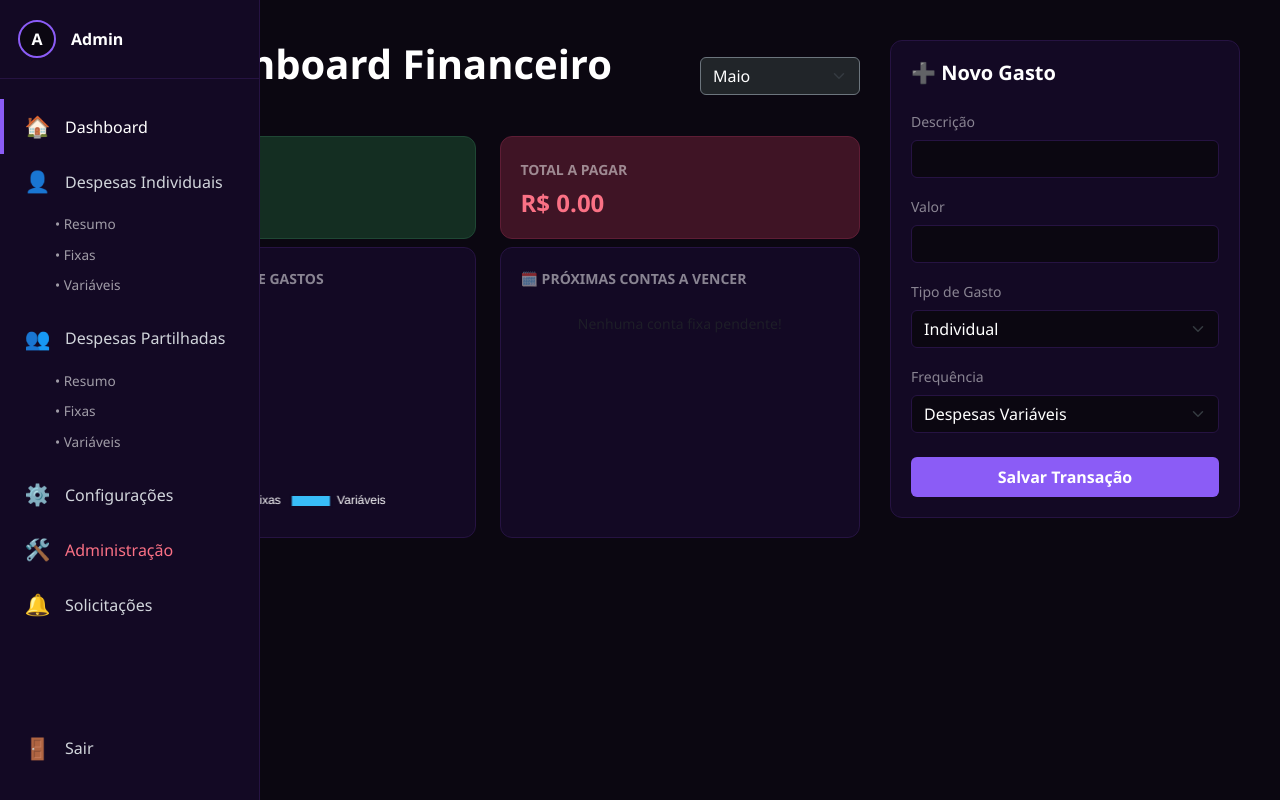
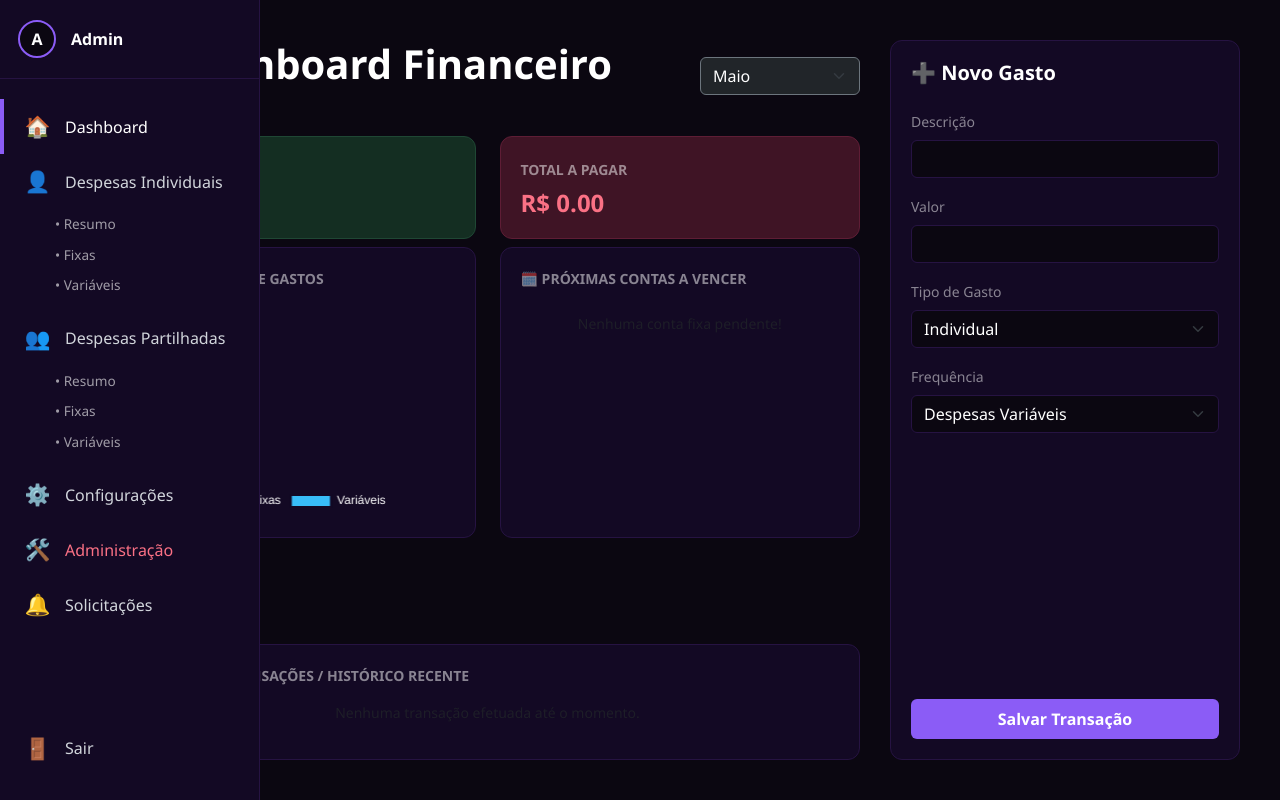
Before and after one commit to ThiViana/controle-de-gastos, a Flask app: page / in a window 1280 px wide. Run offline with Flask 3, Linux system fonts and the light colour scheme; a user stored in the database is signed in; data that the repository does not hold is empty.

Commit message:
style(dashboard): restaura bloco de historico recente e harmoniza colunas simetricas

```diff
--- a/templates/index.html
+++ b/templates/index.html
@@ -154,17 +154,26 @@
             border-radius: 50%;
         }
 
+        /* --- CONTEÚDO PRINCIPAL ALINHADO --- */
         .main-content {
             margin-left: 75px;
             padding: 40px;
             width: calc(100% - 75px);
             display: flex;
             gap: 30px;
+            align-items: stretch; /* Força as colunas a terem a mesma altura */
             transition: all 0.3s ease;
         }
-        .left-column { flex: 1; }
-        .right-column { width: 350px; }
+        .left-column {
+            flex: 1;
+            display: flex;
+            flex-direction: column;
+        }
+        .right-column {
+            width: 350px;
+        }
 
+        /* --- CARDS --- */
         .dashboard-card {
             background-color: var(--card-bg);
             border: 1px solid var(--border-color);
@@ -177,6 +186,15 @@
         .card-apagar { background-color: #3f1425; border-color: #5e1d35; }
         .card-apagar h4 { color: #fb7185; font-weight: bold; }
 
+        /* Estica o card de formulário para preencher toda a altura da coluna */
+        .card-form-full {
+            height: 100%;
+            display: flex;
+            flex-direction: column;
+            justify-content: flex-start;
+        }
+
+        /* --- FORMULÁRIO --- */
         .form-control, .form-select {
             background-color: #0b0711;
             border: 1px solid var(--border-color);
@@ -194,6 +212,7 @@
             font-weight: bold;
             border: none;
             transition: 0.2s;
+            margin-top: auto; /* Empurra o botão sempre para o final do card */
         }
         .btn-purple:hover {
             background-color: #7c3aed;
@@ -207,6 +226,7 @@
                 margin-left: 75px;
                 width: calc(100% - 75px);
                 gap: 15px;
+                align-items: initial;
             }
             .sidebar:hover { width: 75px; }
             .right-column { width: 100%; }
@@ -329,7 +349,7 @@
                 </div>
             </div>
 
-            <div class="row">
+            <div class="row mb-2">
                 <div class="col-md-6 col-12 mb-3 mb-md-0">
                     <div class="dashboard-card h-100 d-flex flex-column align-items-center justify-content-between">
                         <small class="text-white-50 fw-bold align-self-start mb-2">📊 CATEGORIAS DE GASTOS</small>
@@ -356,12 +376,28 @@
                     </div>
                 </div>
             </div>
+
+            <div class="dashboard-card mt-auto mb-0">
+                <small class="text-white-50 fw-bold d-block mb-3">⏱️ ÚLTIMAS TRANSAÇÕES / HISTÓRICO RECENTE</small>
+                {% if historico %}
+                    <ul class="list-unstyled small mb-0">
+                    {% for h in historico %}
+                        <li class="d-flex justify-content-between mb-2">
+                            <span>{{ h.descricao }} ({{ h.frequencia }})</span>
+                            <span class="{% if h.pago %}text-success{% else %}text-danger{% endif %}">R$ {{ "%.2f"|format(h.valor) }}</span>
+                        </li>
+                    {% endfor %}
+                    </ul>
+                {% else %}
+                    <p class="text-muted small text-center my-3">Nenhuma transação efetuada até o momento.</p>
+                {% endif %}
+            </div>
         </div>
 
         <div class="right-column">
-            <div class="dashboard-card">
+            <div class="dashboard-card card-form-full">
                 <h5 class="fw-bold mb-4">➕ Novo Gasto</h5>
-                <form action="{{ url_for('criar') }}" method="POST">
+                <form action="{{ url_for('criar') }}" method="POST" class="d-flex flex-column h-100">
                     <div class="mb-3">
                         <label class="form-label small text-white-50">Descrição</label>
                         <input type="text" name="descricao" class="form-control" required>
```
